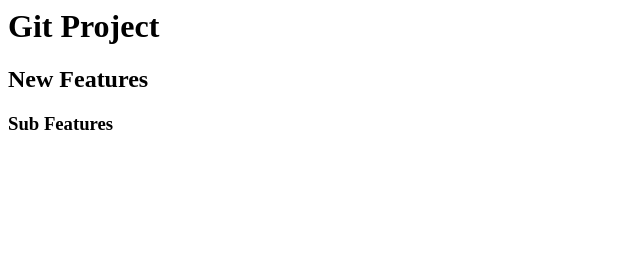
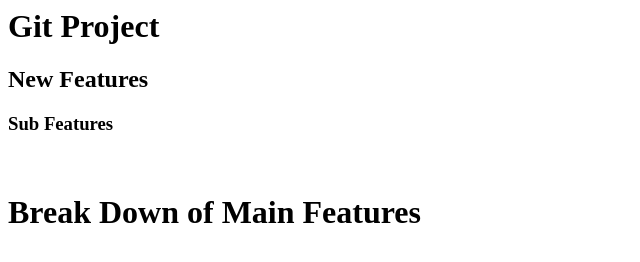
Before and after one commit to amarpaviall/Gitproject, a plain HTML site: page index.html in a window 1280 px wide. Shown: the whole page, without its empty margins (0-640 px from the left). Drawn offline with Linux system fonts and the light colour scheme.

Commit message:
break down of features added

```diff
--- a/index.html
+++ b/index.html
@@ -6,5 +6,7 @@
     <h1>Git Project</h1>
     <h2>New Features</h2>
     <h3>Sub Features</h3>
+    <br />
+    <h1>Break Down of Main Features</h1>
   </body>
 </html>
```
